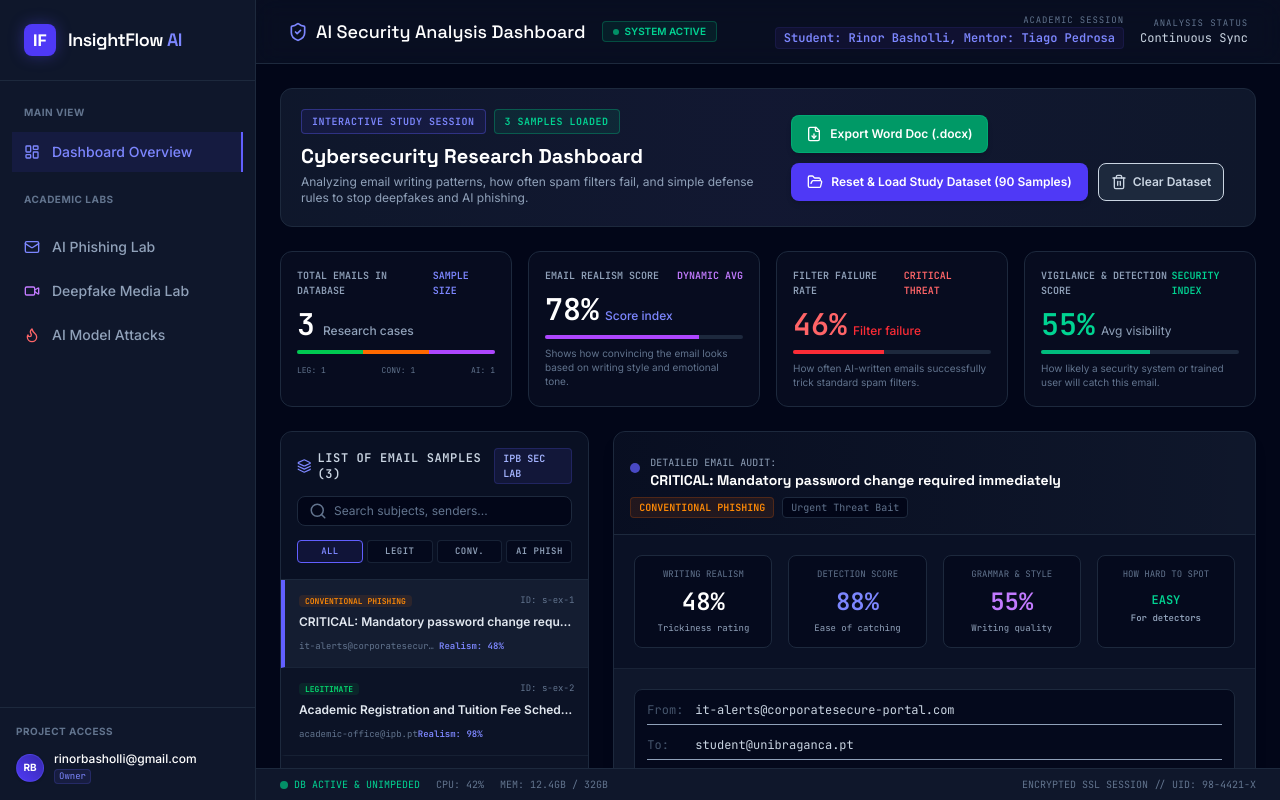
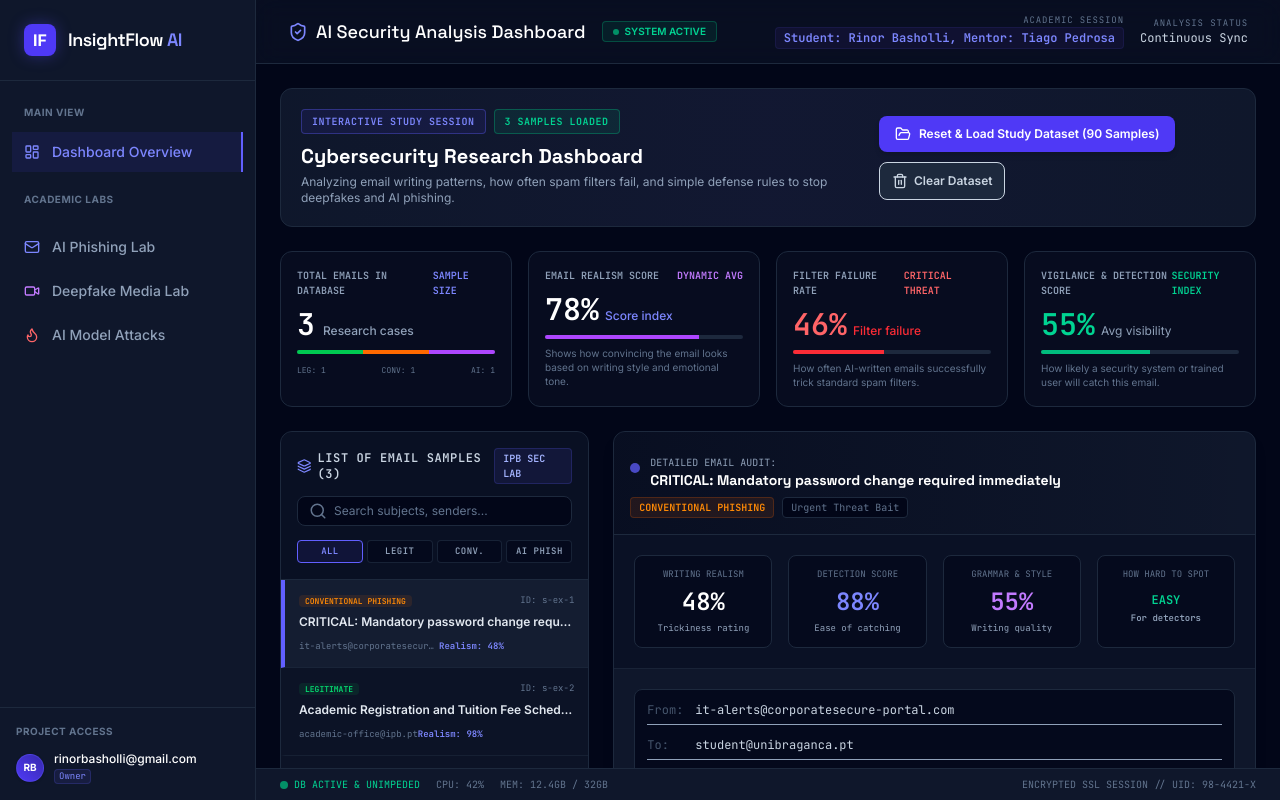
Before and after one commit to rinorbasholli/InsightFlow-AI-Rinor-Basholli-s-Thesis-, a React (Vite) app: page / in a window 1280 px wide. Built offline with nearby package versions, Linux system fonts and the light colour scheme.

Commit message:
Remove Word export from dashboard

```diff
--- a/src/components/UnifiedAnalysisDashboard.tsx
+++ b/src/components/UnifiedAnalysisDashboard.tsx
@@ -15,12 +15,9 @@ import {
   ArrowRight,
   TrendingUp,
   Mail,
-  HelpCircle,
-  FileDown,
-  Loader2
+  HelpCircle
 } from 'lucide-react';
 import { AnalyzedSample } from '../academicDataset';
-import { downloadReportDocx } from '../utils/exportDocx';
 
 interface UnifiedDashboardProps {
   lastPhishingAnalysis: any | null;
@@ -40,7 +37,6 @@ export default function UnifiedAnalysisDashboard({
   const [selectedSampleId, setSelectedSampleId] = useState<string | null>(null);
   const [searchQuery, setSearchQuery] = useState('');
   const [categoryFilter, setCategoryFilter] = useState<'all' | 'legitimate' | 'conventional_phishing' | 'ai_phishing'>('all');
-  const [isExporting, setIsExporting] = useState(false);
 
   // Math aggregates based on active workspace state
   const metrics = useMemo(() => {
@@ -134,24 +130,6 @@ export default function UnifiedAnalysisDashboard({
           </div>
 
           <div className="flex flex-wrap gap-2.5">
-            <button
-              onClick={() => downloadReportDocx((loading) => setIsExporting(loading))}
-              disabled={isExporting}
-              className="py-2.5 px-3.5 bg-emerald-600 hover:bg-emerald-500 disabled:opacity-60 text-xs font-semibold text-white rounded-lg transition duration-150 shadow-md flex items-center gap-2 cursor-pointer border border-emerald-400/30"
-              title="Download complete academic research report as a Microsoft Word document (.docx)"
-            >
-              {isExporting ? (
-                <>
-                  <Loader2 className="w-4 h-4 animate-spin" />
-                  <span>Preparing Docx...</span>
-                </>
-              ) : (
-                <>
-                  <FileDown className="w-4 h-4" />
-                  <span>Export Word Doc (.docx)</span>
-                </>
-              )}
-            </button>
             <button
               onClick={onLoad90Samples}
               className="py-2.5 px-4 bg-indigo-600 hover:bg-indigo-500 text-xs font-semibold text-white rounded-lg transition duration-150 shadow-md flex items-center gap-2 cursor-pointer"
```
